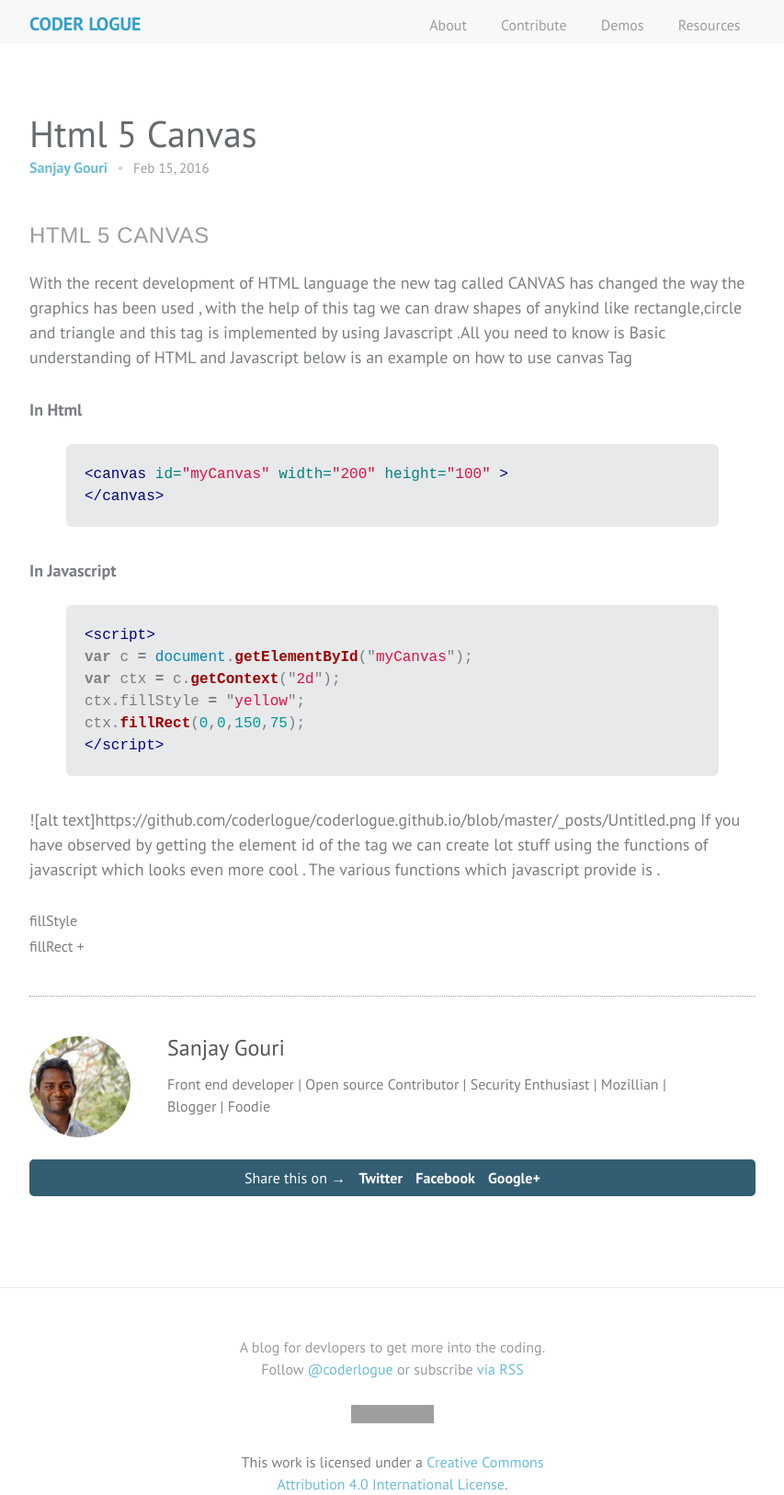
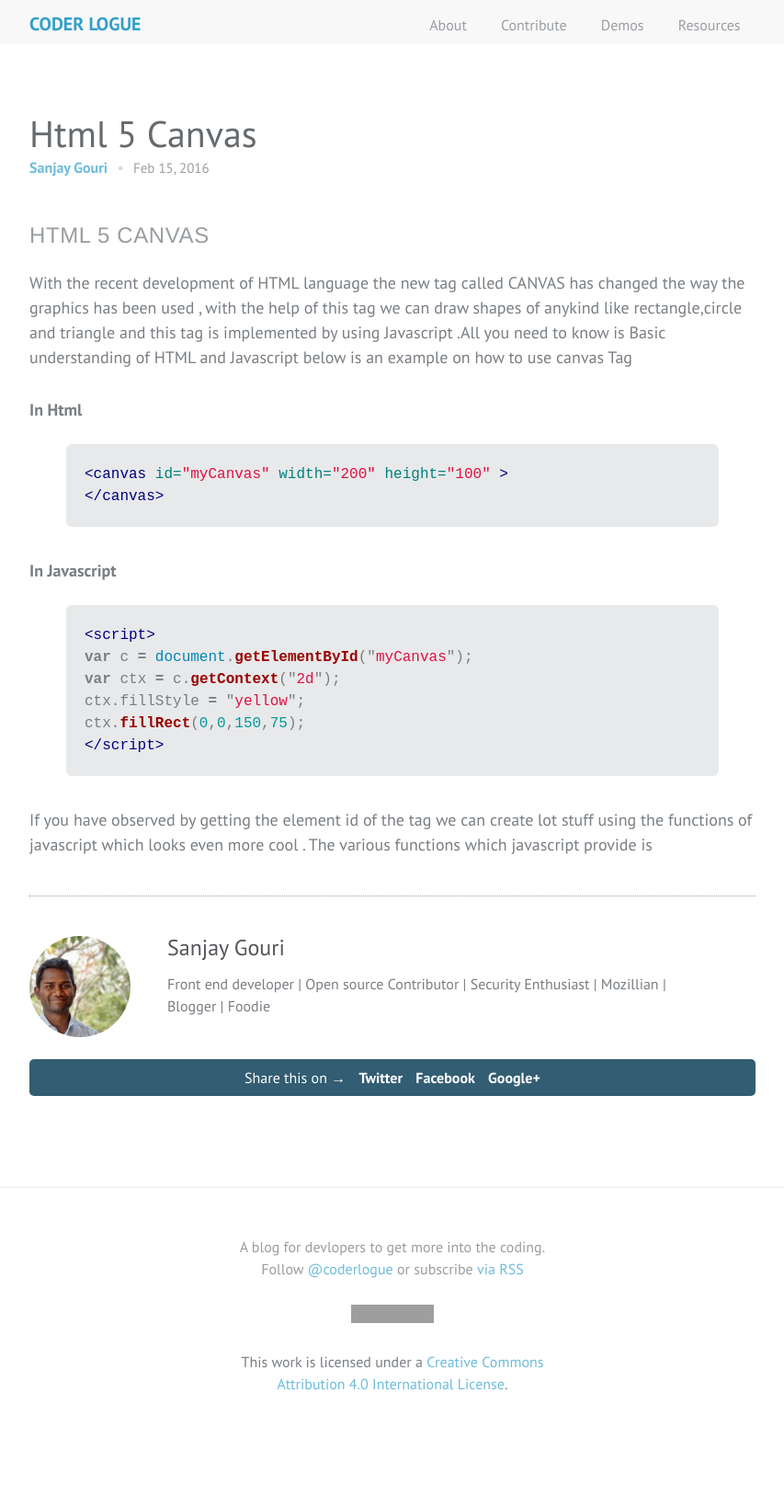
Before and after one commit to coderlogue/coderlogue.github.io, a Jekyll site: the page built from _posts/2016-02-15-html-5-canvas.md, in a window 1280 px wide. Shown: the whole page at 92% size, without its empty margins (213-1066 px from the left). Built offline with Jekyll 4.4.1, drawn with Linux system fonts in a browser that asks for light colours; comment, search, counter and statistics services are not loaded; after the commit the page ends 1517 px from its top, so only the background shows below that; grey boxes are pictures that could not be loaded.

Commit message:
Updated 2016-02-15-html-5-canvas.md

```diff
--- a/_posts/2016-02-15-html-5-canvas.md
+++ b/_posts/2016-02-15-html-5-canvas.md
@@ -23,10 +23,5 @@ ctx.fillStyle = "yellow";
 ctx.fillRect(0,0,150,75);
 </script>
 {% endhighlight %}
-
-![alt text]https://github.com/coderlogue/coderlogue.github.io/blob/master/_posts/Untitled.png
 If you have observed by getting the element id of the tag we can create lot stuff using the functions of javascript which looks even more cool .
-The various functions which javascript provide is .
-+ fillStyle
-+ fillRect
-+
+The various functions which javascript provide is
```
